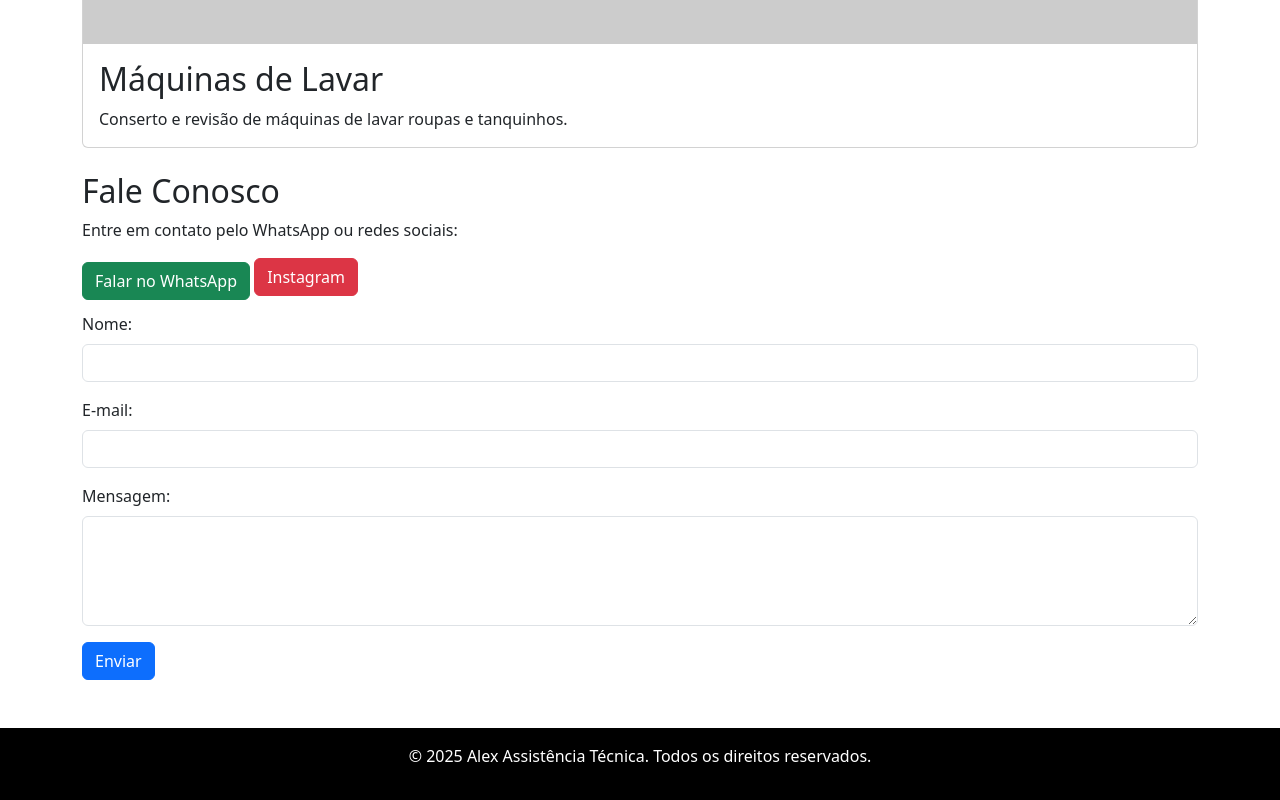
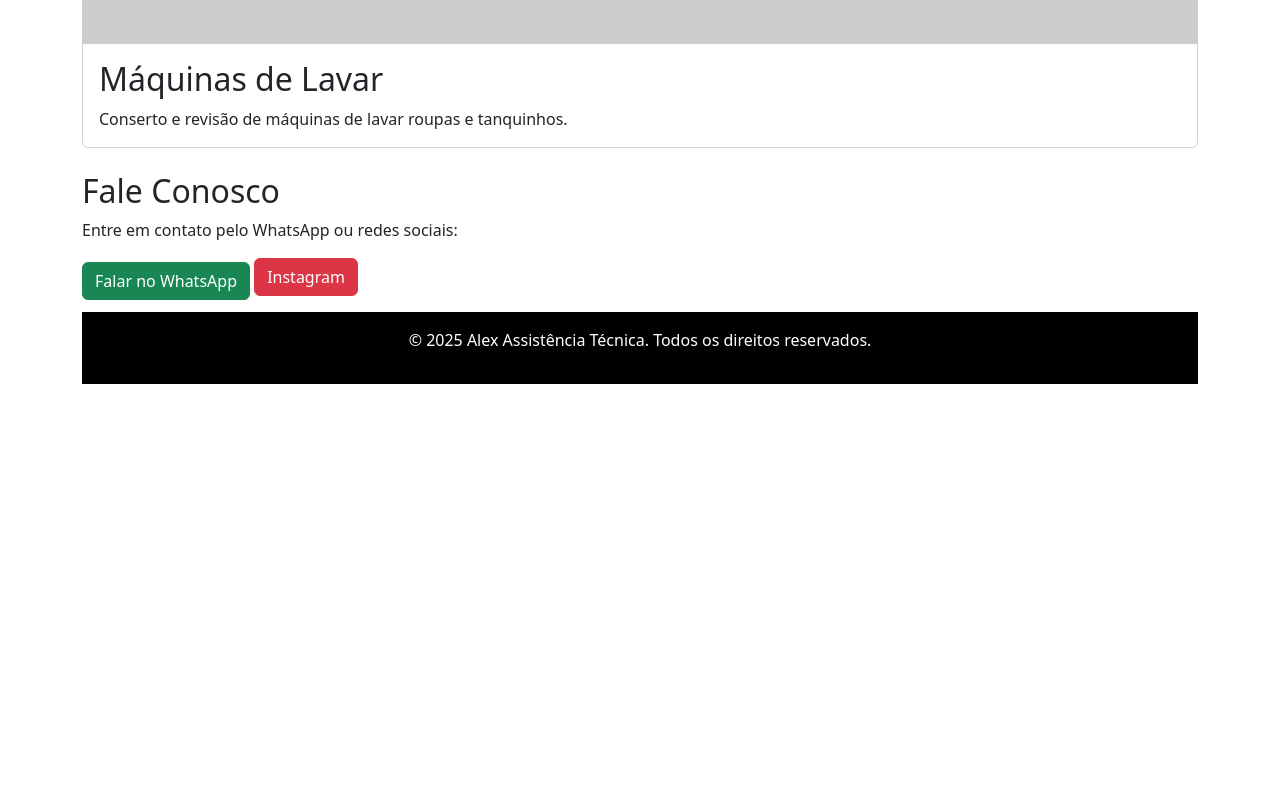
Before and after one commit to Alexassistencia/Alex-Assist-ncia-t-cnica, a plain HTML site: page index.html in a window 1280 px wide. Shown: the part 2293-3093 px from the top of the page. After the commit the page ends 2725 px from the top, so only its background shows below. Drawn offline with nearby package versions, Linux system fonts and the light colour scheme; placeholder pictures from the web are drawn by us.

Commit message:
Update index.html

```diff
--- a/index.html
+++ b/index.html
@@ -79,24 +79,6 @@
       <a href="https://wa.me/5551991791999" target="_blank" class="btn btn-success mb-2">Falar no WhatsApp</a>
       <a href="https://www.instagram.com/alex_assistencia_tecnica_?igsh=MTd6Mmh5azZpMWtyag==" target="_blank" class="btn btn-danger mb-3">Instagram</a>
 
-      <form>
-        <div class="mb-3">
-          <label for="nome" class="form-label">Nome:</label>
-          <input type="text" class="form-control" id="nome" required>
-        </div>
-        <div class="mb-3">
-          <label for="email" class="form-label">E-mail:</label>
-          <input type="email" class="form-control" id="email" required>
-        </div>
-        <div class="mb-3">
-          <label for="mensagem" class="form-label">Mensagem:</label>
-          <textarea class="form-control" id="mensagem" rows="4" required></textarea>
-        </div>
-        <button type="submit" class="btn btn-primary">Enviar</button>
-      </form>
-    </section>
-  </main>
-
   <footer class="bg-black text-white text-center py-3">
     <p>&copy; 2025 Alex Assistência Técnica. Todos os direitos reservados.</p>
   </footer>
```
